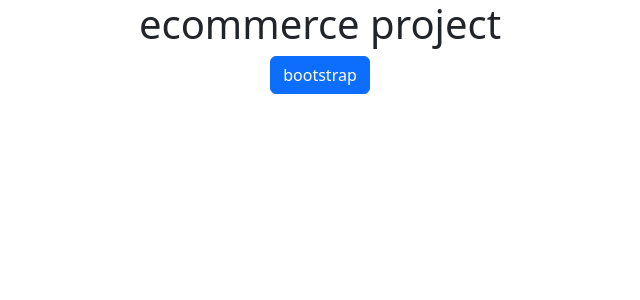
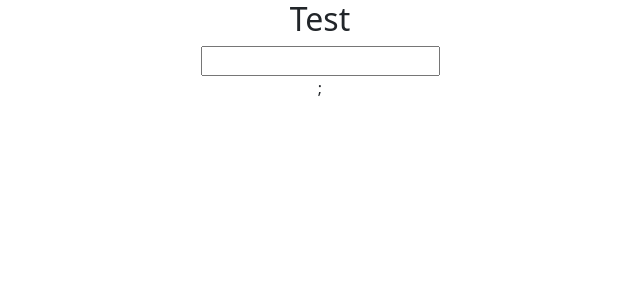
Before and after one commit to PiotrKochanka/GameReviews, a React (Create React App) app in the folder game-reviews/: page / in a window 1280 px wide. Shown: the top 300 px of the page, without its empty margins (320-960 px from the left). Built offline with nearby package versions, Linux system fonts and the light colour scheme.

Commit message:
create new components header, layout and searchbar

```diff
--- a/game-reviews/src/App.js
+++ b/game-reviews/src/App.js
@@ -1,11 +1,20 @@
 import { Button, Container, Row, Col } from 'react-bootstrap';
 import './App.css';
+import Header from './components/Header/Header';
+import Layout from './components/Layout/Layout';
+import Searchbar from './components/Header/Searchbar/Searchbar';
 
 function App() {
   return (
     <div className="App">
-      <h1>ecommerce project</h1>
-      <Button>bootstrap</Button>
+      <Layout
+          header = {
+            <Header>
+              <h2>Test</h2>
+              <Searchbar></Searchbar>
+            </Header>
+          }
+      />
     </div>
   );
 }
--- /dev/null
+++ b/game-reviews/src/components/Header/Header.js
@@ -0,0 +1,11 @@
+import styles from './header.module.css';
+
+function Header(props){
+    return(
+        <header className={`${styles.header} container`}>
+            {props.children}
+        </header>
+    );
+}
+
+export default Header;
--- /dev/null
+++ b/game-reviews/src/components/Header/Searchbar/Searchbar.js
@@ -0,0 +1,11 @@
+import styles from './searchbar.module.css';
+
+function Searchbar(props){
+    return(
+        <>
+            <input type="text" id="searchbar" />
+        </>
+    );
+}
+
+export default Searchbar;
--- /dev/null
+++ b/game-reviews/src/components/Layout/Layout.js
@@ -0,0 +1,11 @@
+function Layout(props) {
+    return(
+        <>
+            <div>
+                {props.header};
+            </div>
+        </>
+    );
+}
+
+export default Layout;
```
Also changed, not shown: game-reviews/src/components/Header/Searchbar/searchbar.module.css (added), game-reviews/src/components/Header/header.module.css (added).
